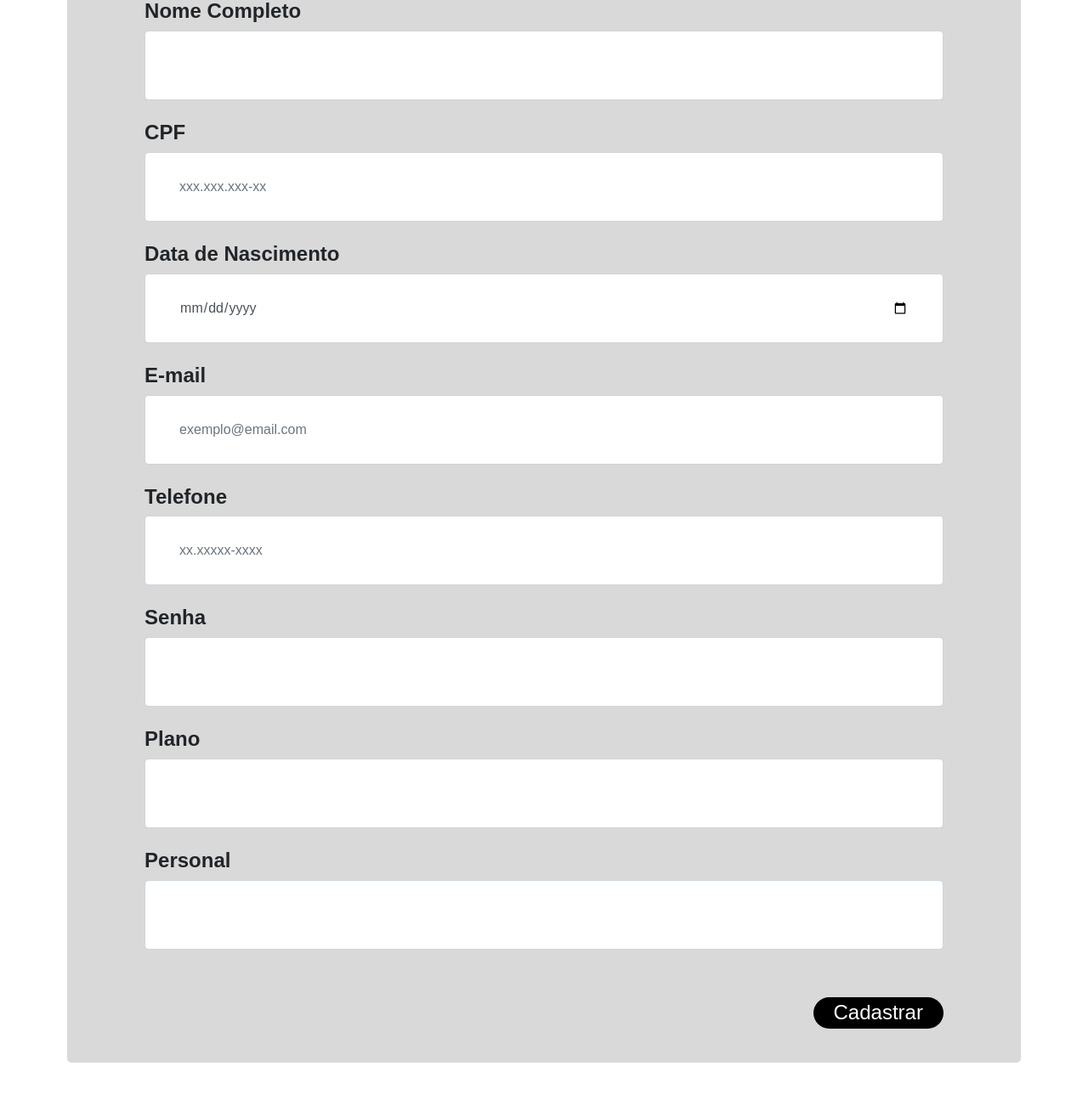
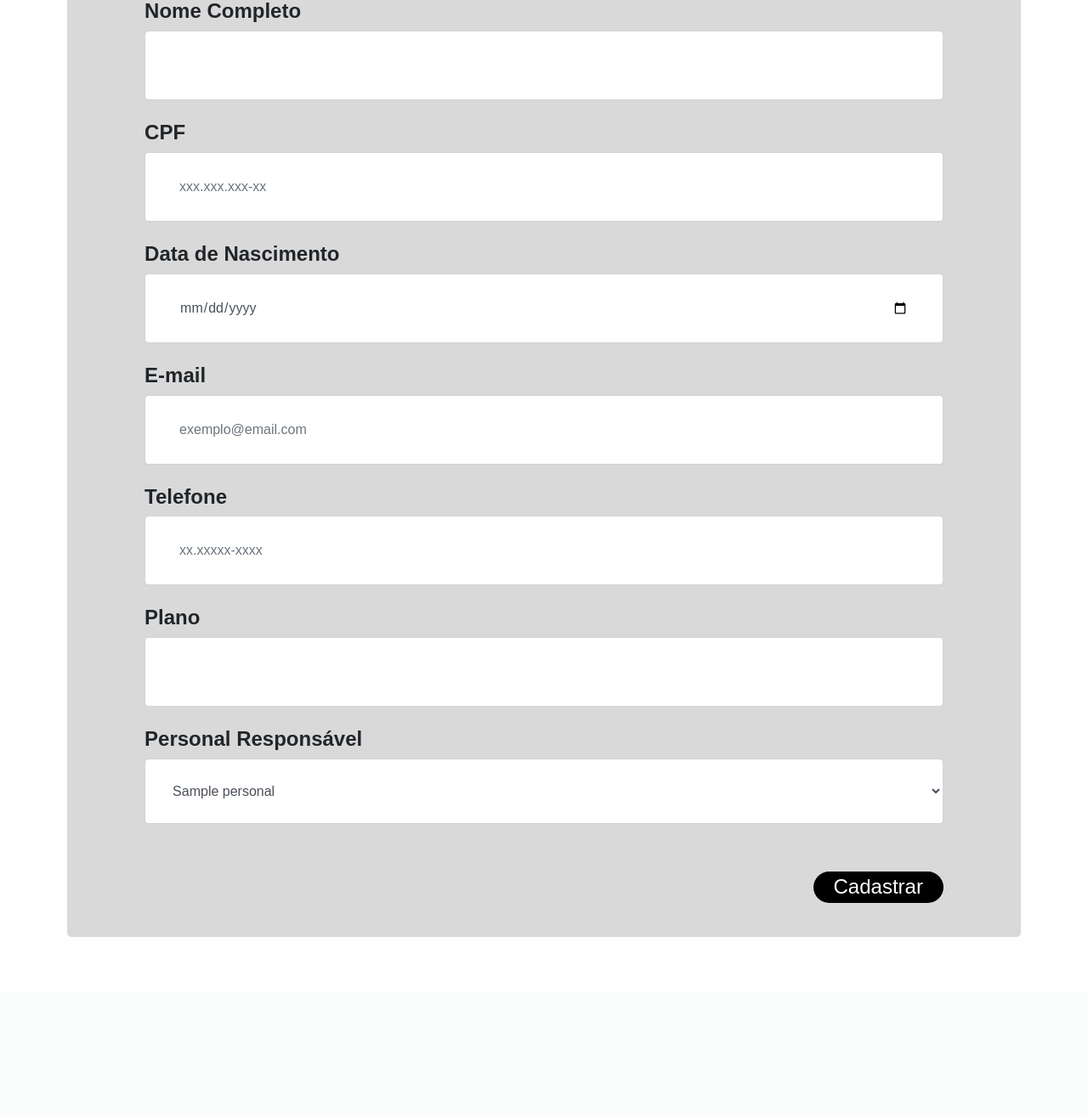
Before and after one commit to jp8002/PI_FATEC_2024_3-Semestre, a Django app: template studio/core/templates/TemplateCadastrarAluno.html in a window 1280 px wide. Shown: the part 345-1660 px from the top of the page at 85% size. After the commit the page ends 1448 px from the top, so only its background shows below. Run offline with Django 5.2, Linux system fonts and the light colour scheme; the template is opened without the code that fills it: values that come from a table or form of the project are taken from there, others are empty; tables that the repository leaves empty hold one stand-in row (values such as "Sample post"); a database or web service that is not in the repository returns one stand-in record (values such as "Sample title"); some libraries are stand-ins or nearby versions; some web fonts are replaced.

Commit message:
Atualizar template da tela cadastrar alunos

```diff
--- a/studio/core/forms.py
+++ b/studio/core/forms.py
@@ -1,7 +1,17 @@
 from django import forms
-from django.core.validators import RegexValidator
+from core.repositories.PersonalRepository import PersonalRepository
+from core.services.ConexaoMongo import ConexaoMongo
 
 class CadastrarAlunoForm(forms.Form):
+    def listar_personal():
+        serviceM = ConexaoMongo()
+        serviceM._colecao = serviceM._mydb["personal"]
+        repository = PersonalRepository(serviceM)
+
+        personais = repository.listarTodos()
+        print(personais)
+        return [(str(p['nome']), p['nome']) for p in personais]
+
     def clean(self):
         cleaned_data = super().clean()
         ignorar = ['email','senha']
@@ -14,6 +24,7 @@ class CadastrarAlunoForm(forms.Form):
     nome = forms.CharField(
         label='Nome Completo',
         max_length=100,
+        required=True,
         widget=forms.TextInput(attrs={
             'class': 'form-control p-10',
         })
@@ -22,7 +33,7 @@ class CadastrarAlunoForm(forms.Form):
     cpf = forms.CharField(
         label='CPF',
         max_length=14,
-
+        required=True,
         widget=forms.TextInput(attrs={
             'class': 'form-control p-10',
             'placeholder': 'xxx.xxx.xxx-xx'
@@ -31,6 +42,7 @@ class CadastrarAlunoForm(forms.Form):
 
     data_nascimento = forms.DateField(
         label='Data de Nascimento',
+        required=True,
         widget=forms.DateInput(
             attrs={
                 'type': 'date',
@@ -41,6 +53,7 @@ class CadastrarAlunoForm(forms.Form):
 
     email = forms.EmailField(
         label='E-mail',
+        required=True,
         widget=forms.EmailInput(attrs={
             'class': 'form-control p-10',
             'placeholder': 'exemplo@email.com'
@@ -50,17 +63,10 @@ class CadastrarAlunoForm(forms.Form):
     telefone = forms.CharField(
         label='Telefone',
         max_length=15,
-
+        required=True,
         widget=forms.TextInput(attrs={
             'class': 'form-control p-10',
             'placeholder': 'xx.xxxxx-xxxx'
-        })
-    )
-
-    senha = forms.CharField(
-        label='Senha',
-        widget=forms.PasswordInput(attrs={
-            'class': 'form-control p-10',
         })
     )
 
@@ -71,9 +77,10 @@ class CadastrarAlunoForm(forms.Form):
         })
     )
 
-    personal = forms.CharField(
-        label='Personal',
-        widget=forms.TextInput(attrs={
-            'class': 'form-control p-10',
+    personal = forms.ChoiceField(
+        choices=listar_personal,
+        label='Personal Responsável',
+        widget=forms.Select(attrs={
+            'class': 'form-control p-7',
         })
     )
--- a/studio/core/templates/TemplateCadastrarAluno.html
+++ b/studio/core/templates/TemplateCadastrarAluno.html
@@ -9,6 +9,9 @@
   <link rel="stylesheet" href="https://cdn.jsdelivr.net/npm/bootstrap@4.6.2/dist/css/bootstrap.min.css" integrity="sha384-xOolHFLEh07PJGoPkLv1IbcEPTNtaed2xpHsD9ESMhqIYd0nLMwNLD69Npy4HI+N" crossorigin="anonymous"><style>
     body {
       font-family: 'Reem Kufi Fun', sans-serif;
+    }
+    select.form-control {
+    height: auto;
     }
   </style>
 </head>
@@ -98,16 +101,6 @@
                                 </div>
 
                                 <div class="form-group mb-4 font-weight-bold h4">
-                                    <label for="{{ form.senha.id_for_label }}">{{ form.senha.label }}</label>
-                                    {{ form.senha }}
-                                    {% if form.senha.errors %}
-                                        <div class="invalid-feedback">
-                                            {{ form.senha.errors|first }}
-                                        </div>
-                                    {% endif %}
-                                </div>
-
-                                <div class="form-group mb-4 font-weight-bold h4">
                                     <label for="{{ form.plano.id_for_label }}">{{ form.plano.label }}</label>
                                     {{ form.plano }}
                                     {% if form.plano.errors %}
@@ -120,7 +113,7 @@
                                 <div class="form-group mb-4 font-weight-bold h4">
                                     <label for="{{ form.personal.id_for_label }}">{{ form.personal.label }}</label>
                                     {{ form.personal }}
-                                    {% if form.plano.errors %}
+                                    {% if form.personal.errors %}
                                         <div class="invalid-feedback">
                                             {{ form.personal.errors|first }}
                                         </div>
```
